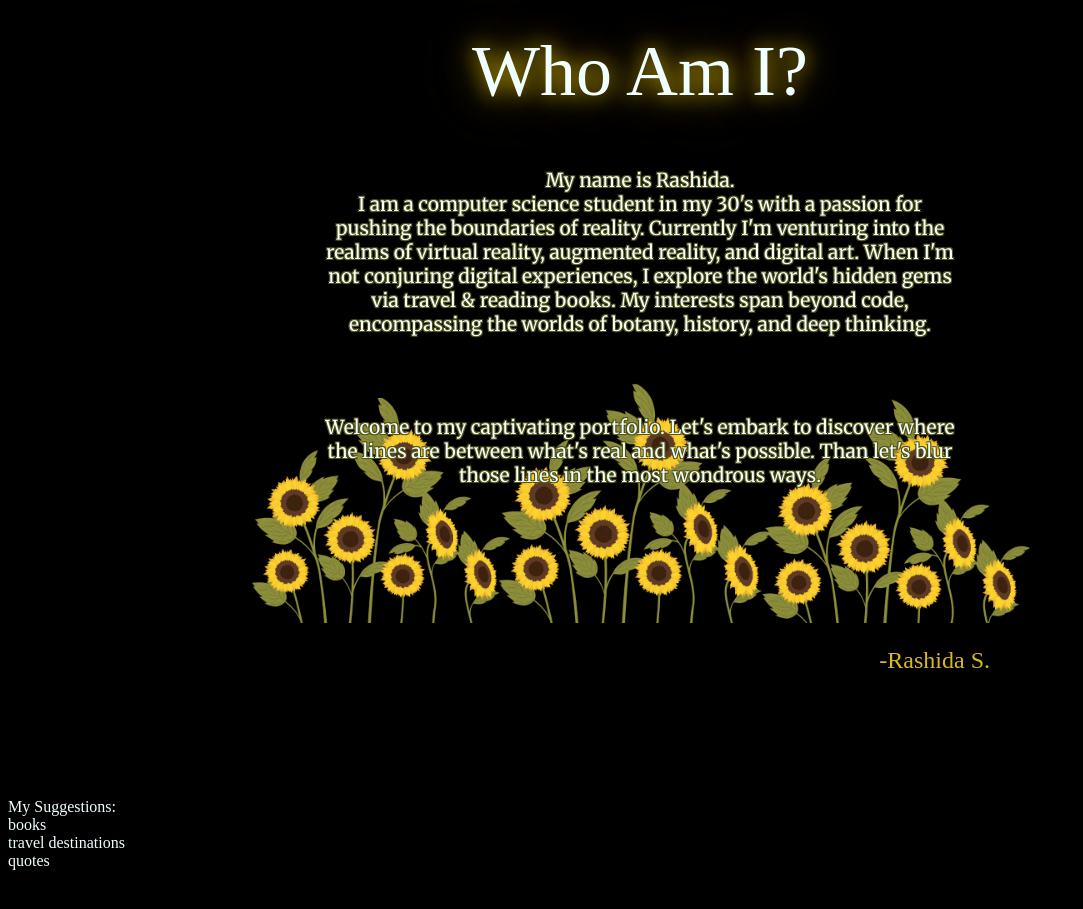
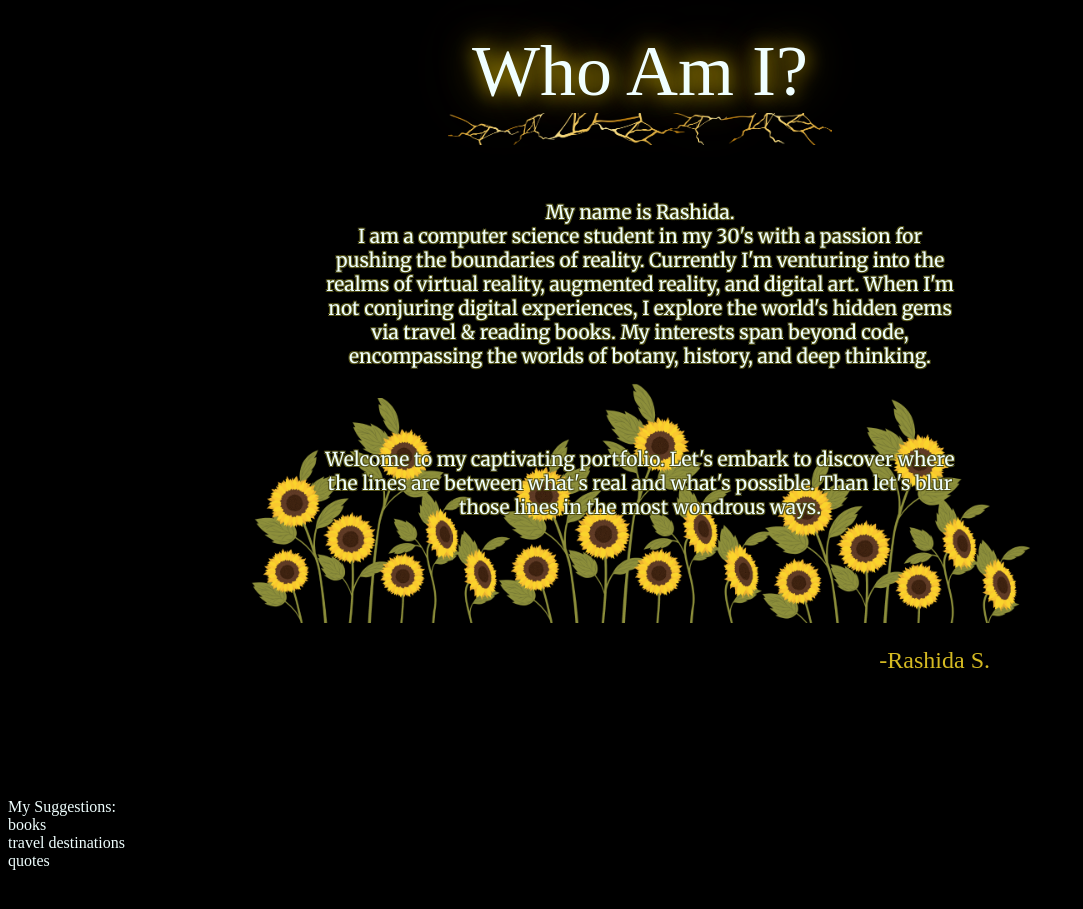
Before and after one commit to RStrozier/new-portfolio, a React (Vite) app: page / in a window 1280 px wide. Shown: the part 810-1719 px from the top of the page, without its empty margins (0-1083 px from the left). Built offline with nearby package versions, Linux system fonts and the light colour scheme; the HTML template or start-up script is replaced by a standard one; a web font is replaced by a local one.

Commit message:
added necesaary graphics

```diff
--- a/src/sections/section-three/SectionThree.tsx
+++ b/src/sections/section-three/SectionThree.tsx
@@ -1,3 +1,5 @@
+import "./SectionThree.css"
+
 const SectionThree = () => {
   return (
     <>
--- a/src/sections/section-two/SectionTwo.css
+++ b/src/sections/section-two/SectionTwo.css
@@ -84,3 +84,13 @@
       transform: translateX(-100%);
     }
   }
+
+  .golden-header {
+    background-image: url(../../assets/images/gold-overhang.png);
+    background-size: contain;
+    background-position: center;
+    background-repeat: no-repeat;
+    position: relative;
+    width: 100%;
+    height: 2rem;
+  }
--- a/src/sections/section-two/SectionTwo.tsx
+++ b/src/sections/section-two/SectionTwo.tsx
@@ -7,6 +7,7 @@ const SectionTwo = () => {
         <div className="scroll-piece-left">
           <div className="mini-spacer"></div>
           <div className="sub-title bona-nova-sc-regular">Who Am I?</div>
+          <div className="golden-header"></div>
         </div>
 
         <div className="mini-spacer"></div>
```
Also changed, not shown: src/assets/images/gold-overhang.png (added), src/sections/section-three/SectionThree.css (added).
